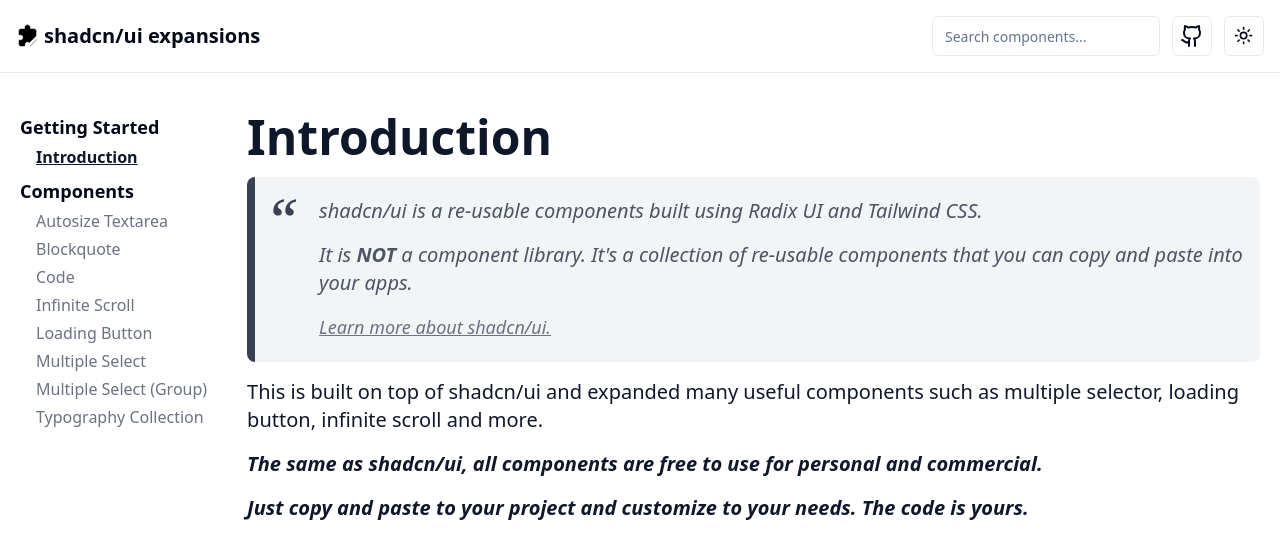
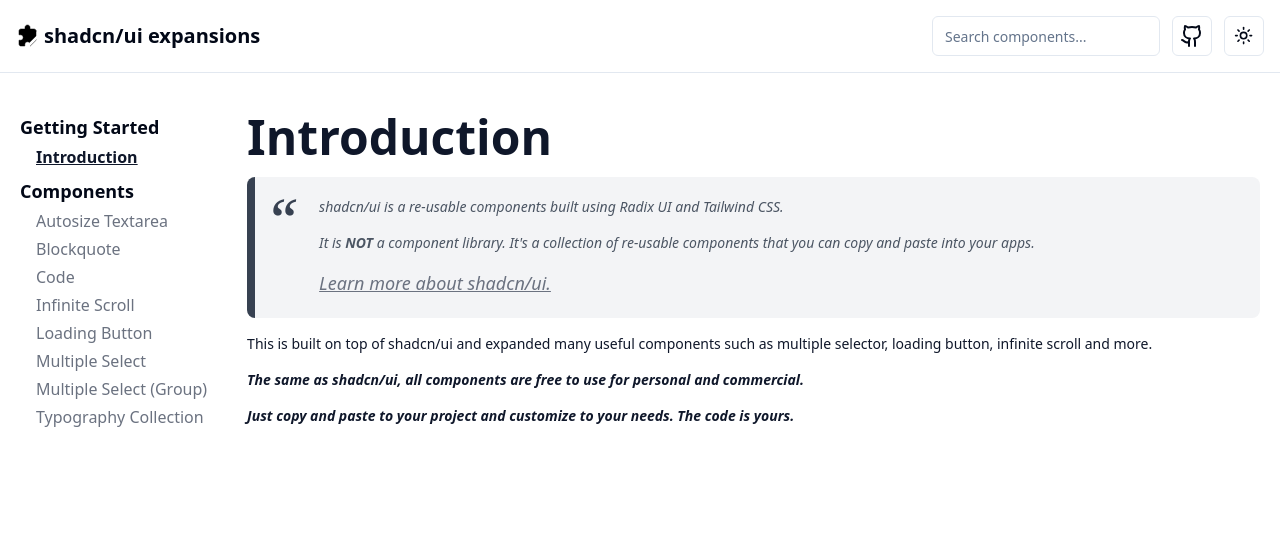
Before and after one commit to hsuanyi-chou/shadcn-ui-expansions, a Next.js app: page /docs in a window 1280 px wide. Shown: the top 558 px of the page. Built offline with nearby package versions, Linux system fonts and the light colour scheme.

Commit message:
feat: add stepper and update typography text size

```diff
--- a/app/(docs)/docs/blockquote/page.tsx
+++ b/app/(docs)/docs/blockquote/page.tsx
@@ -3,8 +3,8 @@ import { PageSubTitle, PageTemplate } from '@/app/(docs)/docs/components/page-te
 import CodeCard from '@/app/(docs)/docs/components/code-card';
 import fs from 'fs/promises';
 import BlockquoteDemo from '@/app/(docs)/docs/blockquote/blockquote-demo';
-import { H4 } from '@/components/ui/typography';
 import CodeHighlight from '@/app/(docs)/docs/components/code-card/code-highlight';
+import { Stepper } from '@/components/ui/stepper';
 const BlockquotePage = async () => {
   const demoCode = await fs.readFile('app/(docs)/docs/blockquote/blockquote-demo.tsx', 'utf8');
   const installCode = await fs.readFile('components/ui/blockquote.tsx', 'utf8');
@@ -19,11 +19,10 @@ const BlockquotePage = async () => {
       </CodeCard>
 
       <PageSubTitle>Installation</PageSubTitle>
-      <div className="pl-10">
-        <H4>Copy and paste the following code into your project.</H4>
+      <Stepper title="Copy and paste the following code into your project." step={1}>
         <CodeHighlight code={installCode} withExpand />
-        <H4>Update the import paths to match your project setup.</H4>
-      </div>
+      </Stepper>
+      <Stepper title="Update the import paths to match your project setup." step={2} />
     </PageTemplate>
   );
 };
--- a/app/(docs)/docs/components/page-template.tsx
+++ b/app/(docs)/docs/components/page-template.tsx
@@ -1,5 +1,5 @@
 import React from 'react';
-import { H1, H2, P } from '@/components/ui/typography';
+import { H1, H2, H6, P } from '@/components/ui/typography';
 import { cn } from '@/lib/utils';
 
 interface PageTemplateProps {
@@ -13,7 +13,7 @@ const PageTemplate = ({ title, description, children, className }: PageTemplateP
   return (
     <section className={cn(className)}>
       <H1>{title}</H1>
-      <P className="text-gray-500">{description}</P>
+      <H6 className="font-normal text-gray-500">{description}</H6>
       {children}
     </section>
   );
@@ -21,7 +21,7 @@ const PageTemplate = ({ title, description, children, className }: PageTemplateP
 
 // TODO 要加 anchor
 const PageSubTitle = ({ children }: { children: React.ReactNode }) => {
-  return <H2 className="mb-2 border-b-2 border-b-gray-400 pb-2">{children}</H2>;
+  return <H2 className="mb-2 border-b-2 border-b-gray-300 pb-2">{children}</H2>;
 };
 
 export { PageTemplate, PageSubTitle };
--- /dev/null
+++ b/components/ui/stepper.tsx
@@ -0,0 +1,23 @@
+import React from 'react';
+import { H4 } from '@/components/ui/typography';
+import { cn } from '@/lib/utils';
+
+interface StepperProps {
+  children?: React.ReactNode;
+  className?: string;
+  title?: string;
+  step?: number;
+}
+export const Stepper = ({ title, className, children, step }: StepperProps) => {
+  return (
+    <div className={cn(className)}>
+      <div className="flex items-center gap-3">
+        <span className="flex h-10 w-10 items-center justify-center rounded-full bg-gray-200 p-3">
+          {step}
+        </span>
+        <H4 className="pt-3">{title}</H4>
+      </div>
+      <div className="ml-5 border-l-2 border-l-gray-200 pl-8">{children}</div>
+    </div>
+  );
+};
--- a/components/ui/typography.tsx
+++ b/components/ui/typography.tsx
@@ -7,12 +7,12 @@ const headingVariants = cva('font-bold text-primary mb-4', {
   variants: {
     variant: {
       h1: 'leading-14 text-4xl lg:text-5xl',
-      h2: 'leading-14 text-4xl lg:text-5xl',
-      h3: 'leading-10 text-3xl lg:text-4xl',
-      h4: 'leading-8 text-2xl lg:text-3xl',
-      h5: 'leading-8 text-xl lg:text-2xl',
-      h6: 'leading-7 text-lg lg:text-xl',
-      p: 'leading-5 text-base lg:text-xl font-normal',
+      h2: 'leading-14 text-3xl lg:text-4xl',
+      h3: 'leading-10 text-2xl lg:text-3xl',
+      h4: 'leading-8 text-xl lg:text-2xl',
+      h5: 'leading-8 text-lg lg:text-xl',
+      h6: 'leading-7 text-sm lg:text-base',
+      p: 'leading-5 text-xs lg:text-sm font-normal',
     },
   },
   defaultVariants: {
```
